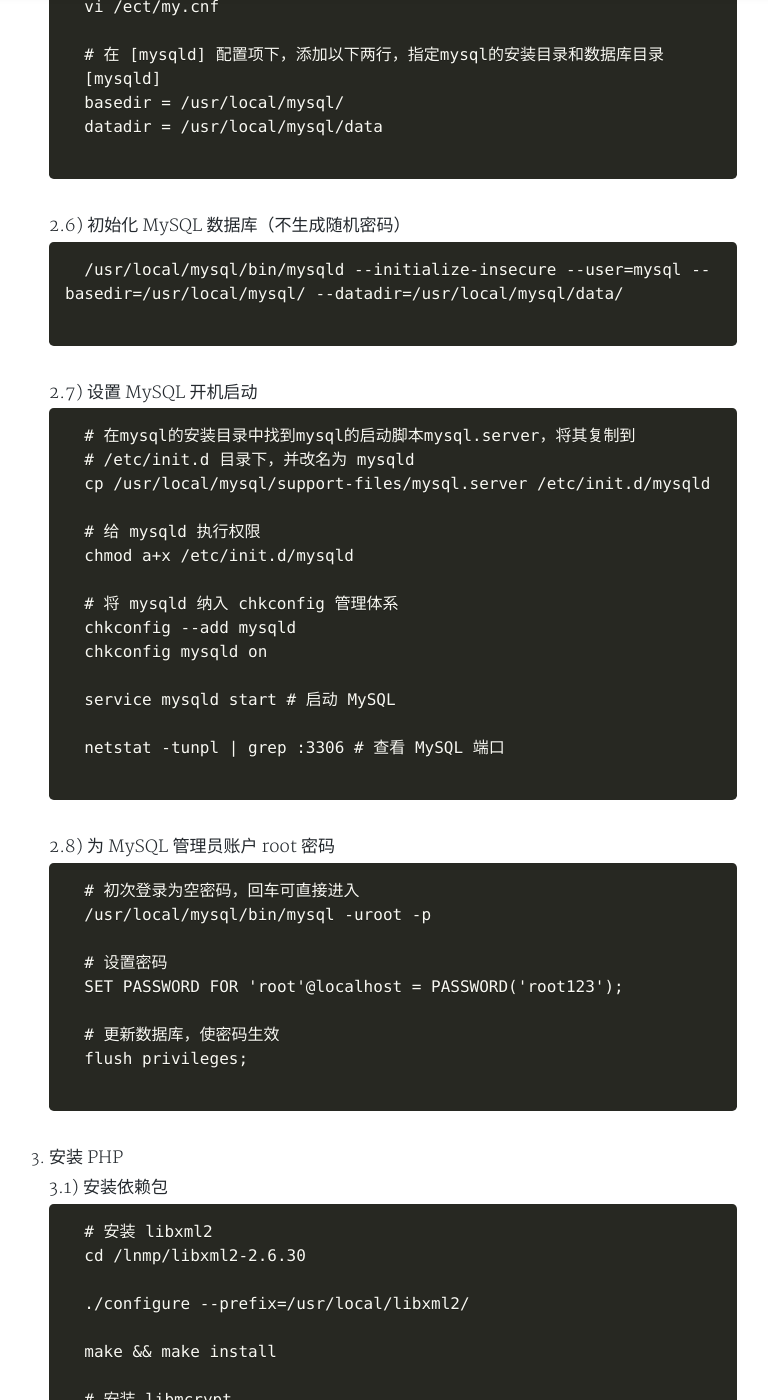
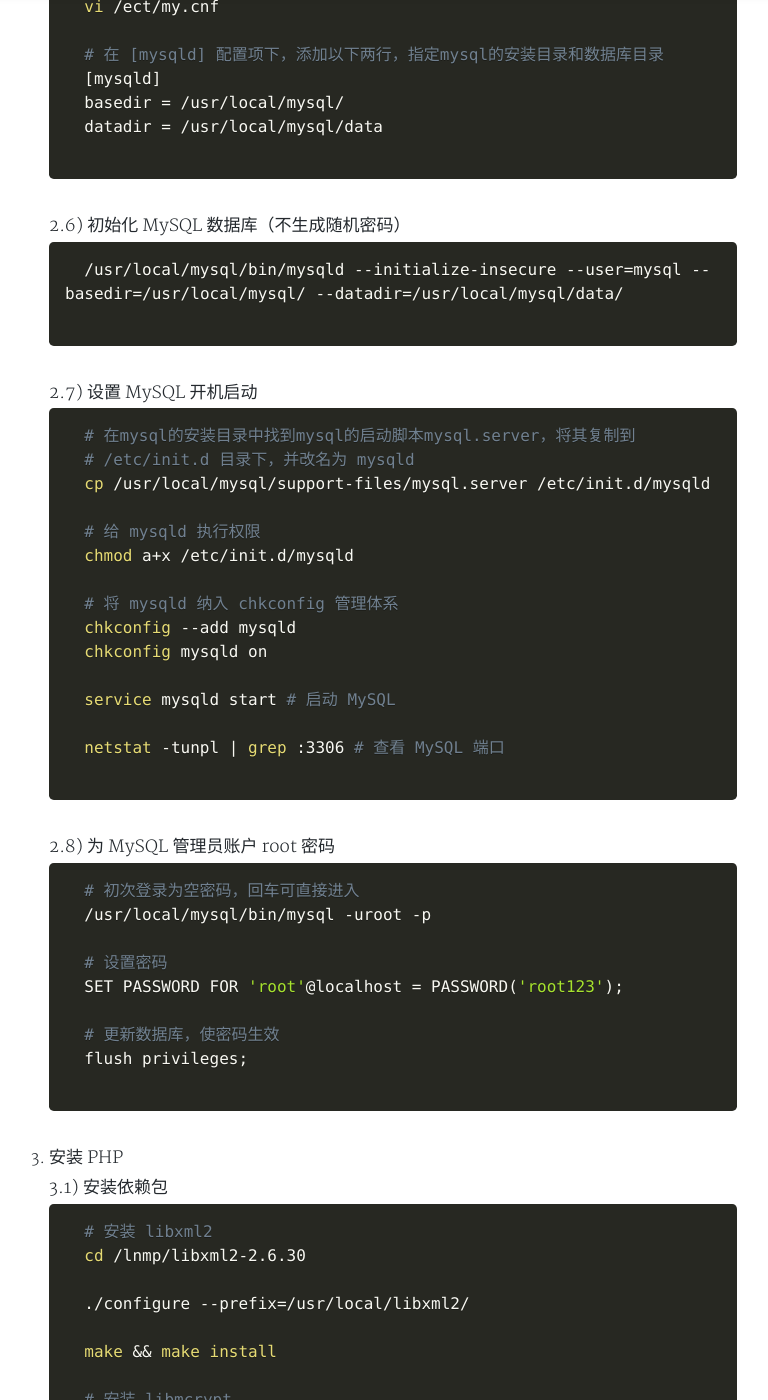
Before and after one commit to RitchieLao/RitchieLao.github.io, a Jekyll site: the page built from _posts/2018-04-14-linux-lnmp.md, in a window 1280 px wide and 1400 px high, scrolled down 8767 px. Shown: the whole window, without its empty margins (263-1031 px from the left). Built offline with Jekyll 4.4.1, drawn with Linux system fonts in a browser that asks for light colours; nearby versions of some CDN libraries; a style sheet for code colours, icons or effects is not loaded; some of the changed text lies outside the part shown.

Commit message:
修改帖子代码块样式 bash 2次

````diff
--- a/_posts/2018-04-14-linux-lnmp.md
+++ b/_posts/2018-04-14-linux-lnmp.md
@@ -20,11 +20,11 @@
 1. 关闭 SELinux、iptables防火墙
 
 	```bash
-	 # 关闭SELiunx
+	 # 关闭 SELiunx
 	 vi /etc/selinux/config
 	 SELINUX=disabled
 
-	 # iptables防火墙
+	 # iptables 防火墙
 	 iptables -F # 清空防火墙
 	 service iptables save # 保存防火墙策略
 
@@ -32,7 +32,7 @@
 
 2. 卸载系统自带的 Apache、MySQL、PHP
 
-	```
+	```bash
 	 # 卸载 Apache
 	 rpm -qa | grep httpd* # 查询 httpd
 	 httpd-manual-2.2.3-43.e15.centos
@@ -49,7 +49,7 @@
 	3.1) 把虚拟机的网卡设置为“桥接模式”
 	3.2) 修改 IP 地址、添加 DNS
 
-	```
+	```bash
 	 # 修改 IP 地址
 	 vi /etc/sysconfig/network-scripts/ifcfg-eth0
 	 DEVICE=eth0
@@ -71,14 +71,14 @@
 4. 用 yum 方式安装编译工具及 LNMMP 环境所需的依赖包
 	4.1) 安装编译工具
 
-	```
+	```bash
 	 yum install -y gcc gcc-c++ make unzip cmake prel wget
 
 	```
 
 	4.2) 安装所需的依赖包
 
-	```
+	```bash
 	 yum install -y zlib-devel apr* autoconf automake bison bzip2 bzip2* \
 	 cloog-ppl compat* cpp curl curl-devel fontconfig fontconfig-devel \
 	 freetype freetype* freetype-devel gtk+-devel gd gettext \
@@ -106,7 +106,7 @@
 	6.1) 本次将所有的源码包传到 /lnmp 目录下 (可自定)
 	6.2) 在 /lnmp 目录下编写批量解压文件脚本 "unpack.sh"，提高工作效率
 
-	```
+	```bash
 	 vi unpack.sh
 	 #!/bin/bash
 	 # unpack.sh
@@ -131,7 +131,7 @@
 	```
 	6.3) 给 "unpack.sh" 执行权限，运行解压所有源码包
 
-	```
+	```bash
 	 chmod a+x ./unpack.sh # 赋予执行权限 x
 	 ./unpack.sh # 运行脚本
 
@@ -141,7 +141,7 @@
 1. 安装 Nginx
 	1.1) 创建 nginx 用户及用户组
 
-	```
+	```bash
 	 groupadd nginx # 创建 nginx 用户组
 	 useradd -r -g nginx nginx # 创建 nginx 用户并加入 nginx 用户组
 
@@ -149,7 +149,7 @@
 
 	1.2) 安装依赖包
 
-	```
+	```bash
 	 # 安装 pcre
 	 cd /lnmp/pcre-8.39
 
@@ -176,7 +176,7 @@
 
 	1.3) 安装 Nginx
 
-	```
+	```bash
 	 cd /lnmp/nginx-1.10.1
 
 	 ./configure \
@@ -197,7 +197,7 @@
 
 	1.4) 编辑 nginx 配置文件 nginx.conf
 
-	```
+	```bash
 	vi /usr/local/nginx/conf/nginx.conf
 
     # 修改nginx的执行用户与组为 'nginx'
@@ -243,7 +243,7 @@
 	```
 	1.5) 启动&测试
 
-	```
+	```bash
 	　/usr/local/nginx/sbin/nginx # 启动 Nginx
 
 	　netstat -tunpl | grep :80 # 查看 Nginx 端口
@@ -251,12 +251,13 @@
 	　pstree | grep nginx # 查看 Nginx 服务进程
 
 	```
+
 	在浏览器中输入 http://192.168.1.128 成功如下图：
 	![Nginx success](http://d.pr/i/10UGP+)
 
 	1.6) 设置 Nginx 开机启动
 
-	```
+	```bash
 	 # 编辑 /etc/rc.local 文件
 	 vi /etc/rc.local
 
@@ -268,7 +269,7 @@
 2. 安装 MySQL
 	2.1) 创建用户、安装目录
 
-	```
+	```bash
 	 groupadd mysql # 创建 mysql 组
 	 useradd -r -g mysql mysql # 创建 mysql 用户
 
@@ -278,7 +279,7 @@
 	```
 	2.2) 安装依赖包
 
-	```
+	```bash
 	 # 安装 ncurses
 	 cd /lnmp/ncurses-5.9
 
@@ -293,7 +294,7 @@
 
 	2.3) 安装 MySQL
 
-	```
+	```bash
 	 # 安装 mysql
 	 cd /lnmp/mysql-5.7.11
 
@@ -324,7 +325,7 @@
 
 	2.4) ACL 目录授权，使 mysql 用户对/usr/local/mysql 目录拥有所有权限
 
-	```
+	```bash
 	 # 设置mysql用户对/usr/local/mysql目录有可读、可写、可执行权限
 	 setfacl -m u:mysql:rwx -R /usr/local/mysql
 
@@ -335,7 +336,7 @@
 
 	2.5) 生成 MySQL 配置文件 my.cnf
 
-	```
+	```bash
 	 cp /usr/local/mysql/support-files/my-default.cnf /etc/my.cnf
 
 	 # 修改 /etc/my.cnf 配置文件
@@ -349,7 +350,7 @@
 	```
 	2.6) 初始化 MySQL 数据库（不生成随机密码）
 
-	```
+	```bash
 	 /usr/local/mysql/bin/mysqld --initialize-insecure --user=mysql --
 basedir=/usr/local/mysql/ --datadir=/usr/local/mysql/data/
 
@@ -357,7 +358,7 @@
 
 	2.7) 设置 MySQL 开机启动
 
-	```
+	```bash
 	 # 在mysql的安装目录中找到mysql的启动脚本mysql.server，将其复制到
 	 # /etc/init.d 目录下，并改名为 mysqld
 	 cp /usr/local/mysql/support-files/mysql.server /etc/init.d/mysqld
@@ -377,7 +378,7 @@
 
 	2.8) 为 MySQL 管理员账户 root 密码
 
-	```
+	```bash
 	 # 初次登录为空密码，回车可直接进入
 	 /usr/local/mysql/bin/mysql -uroot -p
 
@@ -392,7 +393,7 @@
 3. 安装 PHP
 	3.1) 安装依赖包
 
-	```
+	```bash
 	 # 安装 libxml2
 	 cd /lnmp/libxml2-2.6.30
 
@@ -514,7 +515,7 @@
 
 	3.2) 安装 PHP
 
-	```
+	```bash
 	 cd /lnmp/php-7.0.11
 
 	 yum -y install curl-devel libxslt-devel*
@@ -544,7 +545,7 @@
 
 	3.3) 生成配置文件
 
-	```
+	```bash
 	 # 生成php配置文件 php.ini
 	 cp /lnmp/php-7.0.11/php.ini-production /usr/local/php/etc/php.ini
 
@@ -568,7 +569,7 @@
 
 	3.4) 设置 PHP 开机启动
 
-	```
+	```bash
 	 # 在php源码目录中找到php的启动脚本init.d.php-fpm，将其复制到
 	 # /etc/init.d 目录下，并改名为 php-fpm
 	 cp /lnmp/php-7.0.11/sapi/fpm/init.d.php-fpm /etc/init.d/php-fpm
@@ -591,7 +592,7 @@
 	```
 	3.6) 测试 PHP
 
-	```
+	```bash
 	 # 编写 PHP 文件 phpinfo.php
 	 vi /usr/local/nginx/html/phpinfo.php
 	 <?php
@@ -607,7 +608,7 @@
 1. 安装 memcache 扩展
 	1.1) 安装
 
-	```
+	```bash
 	 cd /lnmp/pecl-memcache-php
 	 /usr/local/php/bin/phpize # 生成 .configure 编译文件
 
@@ -620,7 +621,7 @@
 
 	1.2) 修改PHP配置文件 php.ini
 
-	```
+	```bash
 	 vi /usr/local/php/etc/php.ini
 
      # 在891行下面添加 memcache.so
@@ -639,14 +640,14 @@
 2. 安装 memcache 服务器
 	2.1) 创建memcache用户,用于执行memcached进程
 
-	```
+	```bash
 	 groupadd memcache # 创建memcache组
 	 useradd -r -g memcache memcache # 创建memcache用户
 	```
 
 	2.2) 安装
 
-	```
+	```bash
 	 # 安装 libevent
 	 cd /lnmp/libevent-1.3
 
@@ -673,7 +674,7 @@
 	```
 	2.3) 设置 memcache 开机启动
 
-	```
+	```bash
 	 # 编辑 /etc/rc.local 文件
 	 vi /etc/rc.local
 
````
